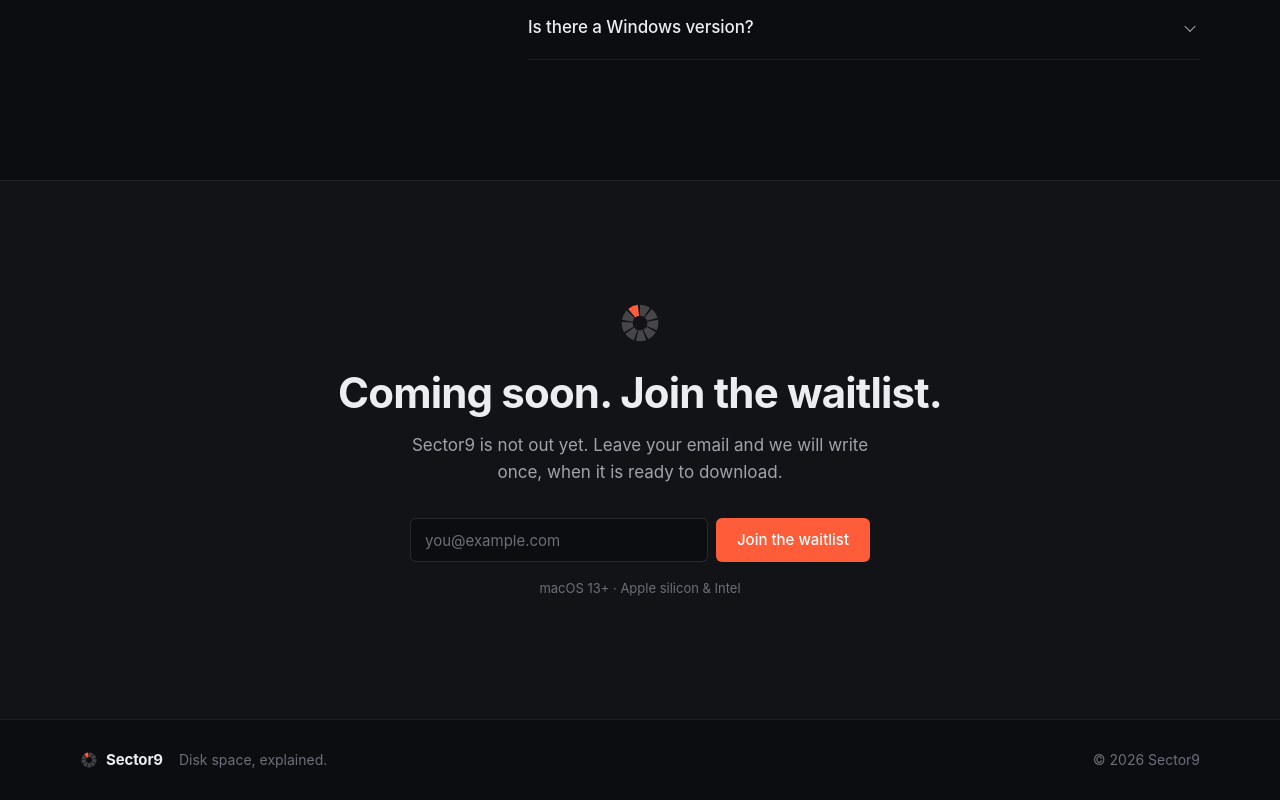
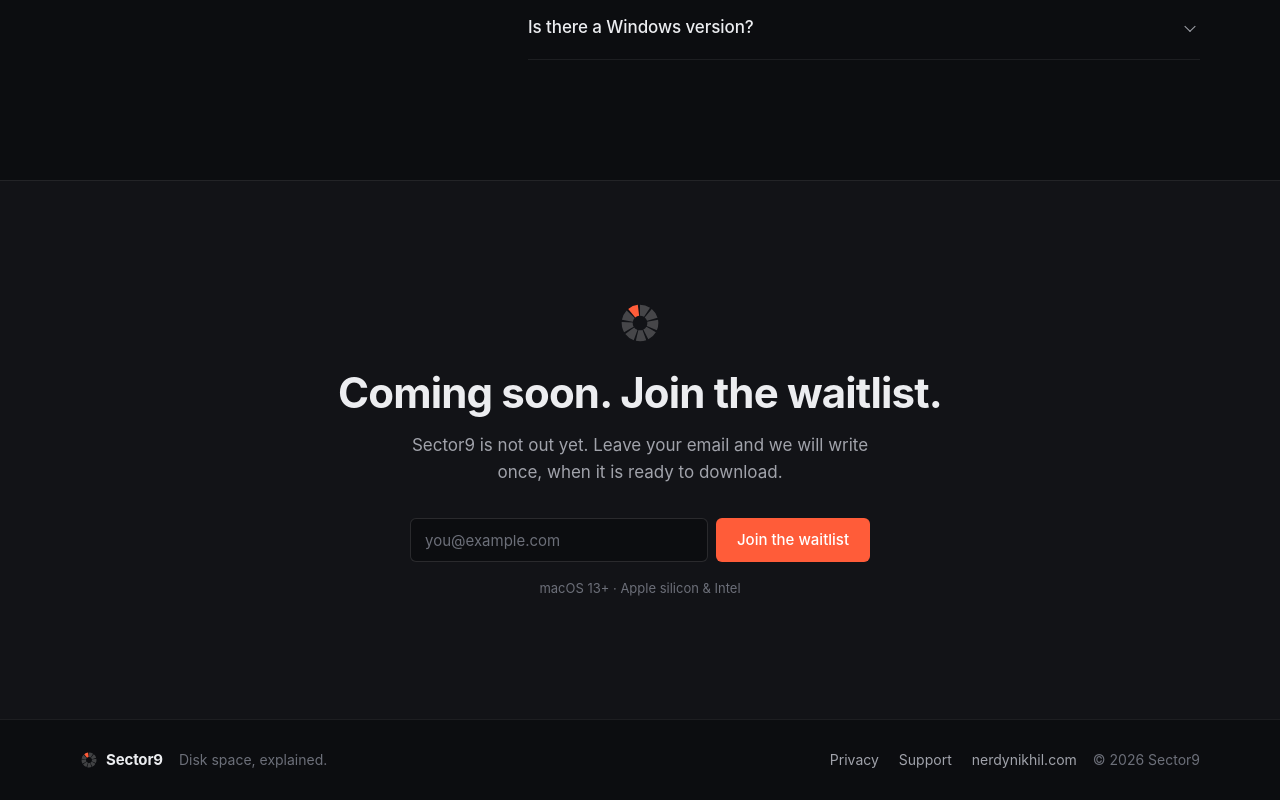
Before and after one commit to nerdynikhil/nerdynikhil.github.io, a React (Vite) app: page /sector9 in a window 1280 px wide. Shown: the part 8562-9362 px from the top of the page. Built offline with nearby package versions, Linux system fonts and the light colour scheme.

Commit message:
feat(sector9): link privacy and support from footer
Co-Authored-By: Claude Opus 5.5 <noreply@anthropic.com>

```diff
--- a/src/pages/sector9/components/Footer.tsx
+++ b/src/pages/sector9/components/Footer.tsx
@@ -1,3 +1,4 @@
+import { Link } from 'react-router-dom'
 import { Logo } from './Logo'
 
 export function Footer() {
@@ -9,6 +10,11 @@ export function Footer() {
           <span>Sector9</span>
         </span>
         <p>Disk space, explained.</p>
+        <nav aria-label="Footer" className="footer-links">
+          <Link to="/sector9/privacy">Privacy</Link>
+          <Link to="/sector9/support">Support</Link>
+          <Link to="/">nerdynikhil.com</Link>
+        </nav>
         <p className="footer-copy">© 2026 Sector9</p>
       </div>
     </footer>
--- a/src/pages/sector9/sector9.css
+++ b/src/pages/sector9/sector9.css
@@ -878,8 +878,19 @@ html:has(.s9) {
   font-size: 15px;
 }
 
-.s9 .footer-copy {
+.s9 .footer-links {
+  display: flex;
+  gap: 20px;
   margin-left: auto;
+}
+
+.s9 .footer-links a {
+  color: var(--muted);
+  transition: color 0.15s;
+}
+
+.s9 .footer-links a:hover {
+  color: var(--text);
 }
 
 /* ── Responsive ─────────────────────────────────────────────────────── */
```
